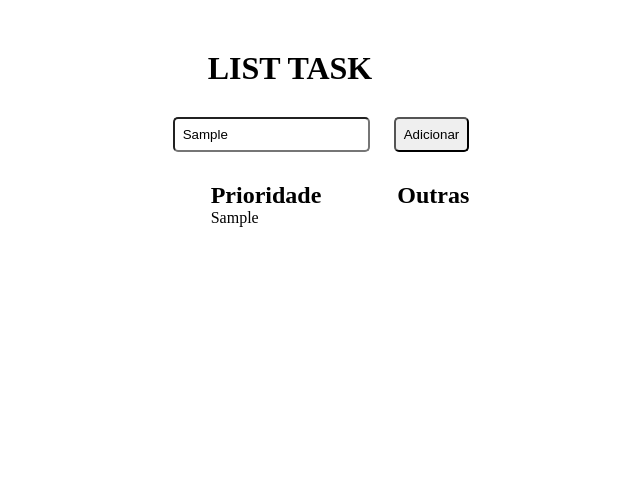
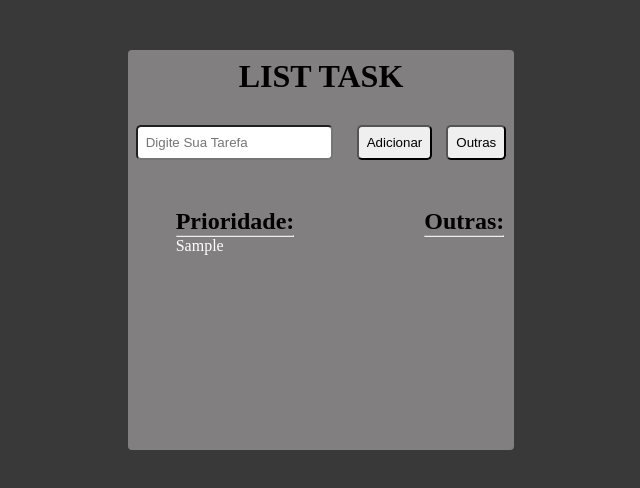
Before and after one commit to JL-Sousa/list-task, a plain HTML site: page index.html in a window 1280 px wide. Both pictures are taken after typing "Sample" into the empty fields and a click on the button "Adicionar". Shown: the whole page, without its empty margins (319-959 px from the left). Drawn offline with Linux system fonts and the light colour scheme.

Commit message:
funcionalidades concluidas

```diff
--- a/estilo.css
+++ b/estilo.css
@@ -9,10 +9,15 @@ body{
     align-items: center;
     justify-content: center;
     flex-direction: column;
+    background: rgb(57, 57, 57);
 }
 
 .conteiner{
     margin: 50px;
+    background: rgb(129, 127, 127);
+    min-height: 400px;
+    min-width: 300px ;
+    border-radius: 4px;
 
 }
 
@@ -21,18 +26,21 @@ body{
     justify-content: space-between;
     margin-left: 38px;
     margin-top: 30px;
+    padding: 10px;
 }
 
 
 .listaTarefas h1{
     margin-bottom: 30px;
-    margin-left: 35px;
+    color: black;
+    text-align: center;
 }
 
 .listaTarefas input{
     padding: 8px;
     margin-right: 10px;
     border-radius: 5px;
+    outline: none;
 
 }
 
@@ -41,3 +49,18 @@ body{
     margin-left: 10px;
     border-radius: 5px;
 }
+
+.btn{
+    padding: 8px;
+    margin-left: 10px;
+    border-radius: 5px;
+}
+
+.list ul{
+    list-style-type: none;
+    color: white;
+}
+
+.listaTarefas{
+    padding: 8px;
+}
--- a/index.html
+++ b/index.html
@@ -11,36 +11,26 @@
         <div class="listaTarefas">
             <h1>LIST TASK</h1>
             <input type="text" placeholder="Digite Sua Tarefa" id="tarefa">
-            <button onclick={teste1()}>Adicionar</button>
+            <button class="btn" id="btn">Adicionar</button>
+            <button id="btnOutras">Outras</button>
         </div>
         <div class="list">
             <div class="prioridades">
-                <h2>Prioridade</h2>
+                <h2>Prioridade:</h2>
+                <hr>
                 <ul id="prioridades">
 
                 </ul>
             </div>
             <div class="outras">
-                <h2 class="h2">Outras</h2>
+                <h2 class="h2">Outras:</h2>
+                <hr>
                 <ul id="outras">
 
                 </ul>
             </div>
         </div>
     </div>
-    <script>
-        function teste1(){
-
-            let valortarefa = document.getElementById("tarefa").value;
-            let ullistar = document.getElementById("prioridades");
-
-            ullistar.innerHTML = ullistar.innerHTML + valortarefa;
-
-
-            console.log(valortarefa)
-            console.log(ullistar)
-        }
-
-    </script>
+    <script src="script.js"></script>
 </body>
 </html>
--- a/script.js
+++ b/script.js
@@ -1,11 +1,76 @@
 
-let listatarefas = document.getElementById("tarefa");
-let botaoadcionar = document.getElementById("btn");
+let valortarefa = document.getElementById("tarefa");
 let ullistar = document.getElementById("prioridades");
+let botaoclicar = document.getElementById("btn");
+let uloutras = document.getElementById("outras");
+let btnoutras = document.getElementById("btnOutras");
 
-console.log(listatarefas)
+let tarefas  = JSON.parse(localStorage.getItem("@tarefas")) || [];
 
-function botaoadcionar(){
-    //let novatarefa = listatarefas.value;
-    console.log("ola");
+let outras = [];
+
+function listartarefas(){
+    ullistar.innerHTML = "";
+
+    tarefas.map( (todo) =>{
+        let lilista = document.createElement("li");
+        let texttarefa = document.createTextNode(todo);
+
+        lilista.appendChild(texttarefa);
+        ullistar.appendChild(lilista);
+    })
 }
+
+function outrastarefas() {
+    uloutras.innerHTML = "";
+
+    outras.map( (todo) =>{
+        let lioutras = document.createElement("li");
+        let textoutras = document.createTextNode(todo);
+
+        lioutras.appendChild(textoutras);
+        uloutras.appendChild(lioutras);
+    })
+}
+
+outrastarefas();
+
+listartarefas();
+
+function adicionartarefa(){
+    if(valortarefa.value === ""){
+        alert("digite alguma tarefa!!");
+        return false;
+    }else{
+
+        let novatarefa = valortarefa.value;
+        tarefas.push(novatarefa);
+        valortarefa.value = "";
+
+        listartarefas();
+        salvardados();
+    }
+
+}
+
+function adcionaroutras(){
+    if(valortarefa.value === ""){
+        alert("digite alguma tarefa!!");
+        return false;
+    }else{
+        let outratarefa = valortarefa.value;
+        outras.push(outratarefa);
+        outratarefa.value = "";
+
+        outrastarefas();
+
+    }
+}
+
+botaoclicar.onclick = adicionartarefa;
+
+btnoutras.onclick = adcionaroutras;
+
+function salvardados(){
+    localStorage.setItem("@tarefas", JSON.stringify(tarefas));
+}
```
